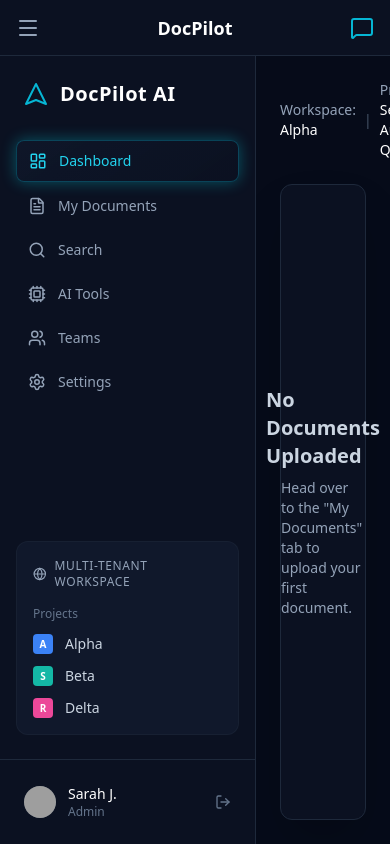
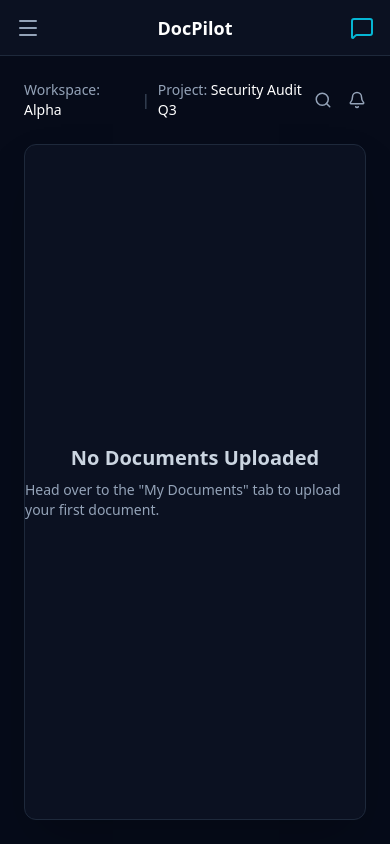
Before and after one commit to PJain7988/Docpilot-rag-chatbot, a React (Vite) app in the folder frontend/: page / in a window 390 px wide. Built offline with nearby package versions, Linux system fonts and the light colour scheme; no server answers; grey boxes are pictures that could not be loaded.

Commit message:
Fix Sidebar mobile responsive state and TypeScript props error

```diff
--- a/frontend/src/components/Sidebar/Sidebar.tsx
+++ b/frontend/src/components/Sidebar/Sidebar.tsx
@@ -13,9 +13,11 @@ import { clsx } from 'clsx';
 interface SidebarProps {
   activeTab: string;
   setActiveTab: (tab: string) => void;
+  isOpen: boolean;
+  setIsOpen: (isOpen: boolean) => void;
 }
 
-export const Sidebar = ({ activeTab, setActiveTab }: SidebarProps) => {
+export const Sidebar = ({ activeTab, setActiveTab, isOpen, setIsOpen }: SidebarProps) => {
   const navItems = [
     { icon: LayoutDashboard, label: 'Dashboard' },
     { icon: FileText, label: 'My Documents' },
@@ -32,8 +34,11 @@ export const Sidebar = ({ activeTab, setActiveTab }: SidebarProps) => {
   ];
 
   return (
-    <div className="w-64 h-full bg-slate-900 border-r border-slate-800 flex flex-col pt-6">
-      <div className="px-6 mb-8 flex items-center gap-3">
+    <div className={clsx(
+      "fixed md:relative z-50 h-full w-64 bg-slate-900 border-r border-slate-800 flex flex-col pt-6 transition-transform duration-300",
+      isOpen ? "translate-x-0" : "-translate-x-full md:translate-x-0"
+    )}>
+      <div className="px-6 mb-8 flex items-center justify-between gap-3">
         {/* Logo placeholder */}
         <div className="text-cyan-500 flex items-center">
           <svg width="24" height="24" viewBox="0 0 24 24" fill="none" stroke="currentColor" strokeWidth="2" strokeLinecap="round" strokeLinejoin="round"><path d="M2 22 12 2l10 20-10-4z" /></svg>
```
